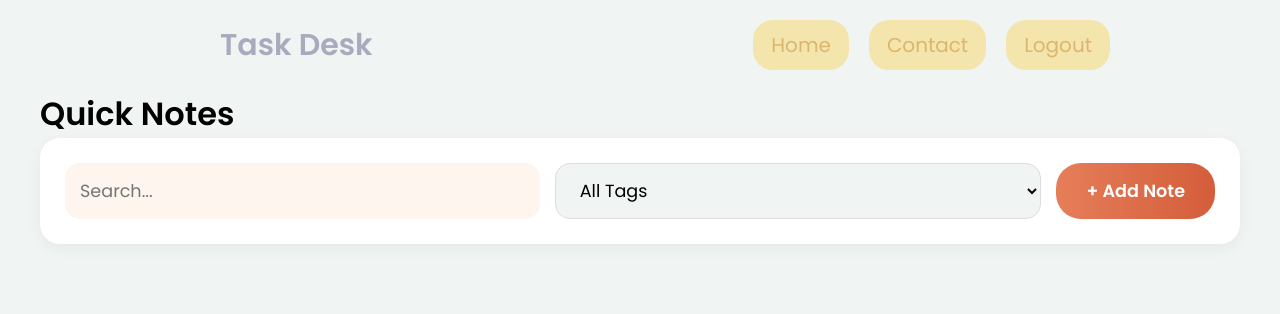
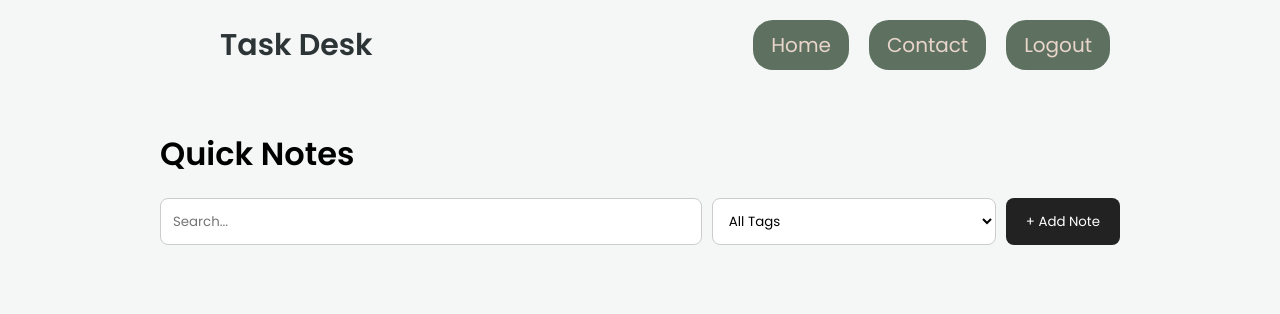
Before and after one commit to Aungkolay88932/Task_Desk, a PHP site: page /note.html in a window 1280 px wide. Shown: the top 314 px of the page. Run offline with PHP 8.4, Linux system fonts and the light colour scheme; some libraries are stand-ins or nearby versions.

Commit message:
Update note.css

```diff
--- a/frontend/note.css
+++ b/frontend/note.css
@@ -1,9 +1,14 @@
-*{
+/* Step 1: Basic Reset */
+* {
     margin: 0;
     padding: 0;
     box-sizing: border-box;
-    font-family: "Poppins", sans-serif;
-    background:#F0F4F2;
+    font-family: 'Poppins', sans-serif;
+}
+
+/* Step 2: Body Background */
+body {
+    background-color: #f4f7f6;
 }
 ul{
     list-style: none;
@@ -16,9 +21,7 @@ button{
     border: none;
     background: none;
 }
-img{
-    width: 100%;
-}
+/* Step 3: Navbar styling like your Login page */
 /*nav bar*/
 
 header .navbar{
@@ -33,7 +36,7 @@ header .navbar{
     margin-bottom: 0;
 }
 .navbar .nav-logo .logo-text{
-    color: #A9AABD;
+    color: #2D3436;
     font-size: 30px;
     font-weight: bold;
     margin-left: 200px;
@@ -41,8 +44,8 @@ header .navbar{
 .navbar .nav-menu .nav-link,
 .navbar .nav-menu .nav-btn {
     padding: 10px 18px;
-    background: #F3E5AB;
-    color: #DCB66F;
+    background: #5E7161;
+    color: #E9D5CA;
     font-size: 20px;
     border-radius: 20px;
     transition: 0.3s ease;
@@ -58,8 +61,8 @@ header .navbar{
 /* Apply hover effect to both */
 .navbar .nav-menu .nav-link:hover,
 .navbar .nav-menu .nav-btn:hover {
-    background: #DCB66F;
-    color: #F3E5AB;
+    background: #E9D5CA;
+    color: #5E7161;
 }
 
 /* Ensure the list items are centered vertically */
@@ -71,40 +74,51 @@ header .navbar{
     list-style: none; /* Removes the dots */
 }
 
-.container { max-width: 1200px; margin: 0 auto; }
+/* Step 4: Layout Container */
+.container {
+    max-width: 1000px;
+    margin: 40px auto;
+    padding: 0 20px;
+}
 
-/* Controls Section */
+.main-title {
+    font-size: 32px;
+    margin-bottom: 20px;
+}
+
+/* Step 5: Toolbar (Search + Filter) */
 .controls {
     display: flex;
-    gap: 15px;
-    background: white;
-    padding: 25px;
-    border-radius: 20px;
+    gap: 10px;
     margin-bottom: 30px;
-    box-shadow: 0 4px 15px rgba(0,0,0,0.05);
 }
 
-.controls input, .controls select {
-    padding: 12px 20px;
-    border-radius: 15px;
-    border: 1px solid #ddd;
-    font-size: 1.1rem;
+.controls input {
+    flex: 2;
+    padding: 12px;
+    border-radius: 8px;
+    border: 1px solid #ccc;
     outline: none;
+}
+
+.controls select {
     flex: 1;
+    padding: 12px;
+    border-radius: 8px;
+    border: 1px solid #ccc;
+    background: white;
 }
 
 .btn-main {
-    background: linear-gradient(to right, #e67e5a, #d45d3a);
+    background: #222;
     color: white;
+    padding: 0 20px;
+    border-radius: 8px;
     border: none;
-    padding: 12px 30px;
-    border-radius: 25px;
-    font-weight: bold;
     cursor: pointer;
-    font-size: 1.1rem;
 }
 
-/* Notes Grid */
+/* Step 6: Note Cards */
 .notes-grid {
     display: grid;
     grid-template-columns: repeat(auto-fill, minmax(300px, 1fr));
@@ -112,54 +126,94 @@ header .navbar{
 }
 
 .note-card {
-    background: white;
-    padding: 25px;
-    border-radius: 25px;
-    box-shadow: 0 4px 10px rgba(0,0,0,0.05);
-    transition: transform 0.3s;
+    background: #fff;
+    padding: 20px;
+    border-radius: 12px;
     position: relative;
-    animation: fadeIn 0.5s ease;
+    border: 1px solid #eee;
+    word-wrap: break-word;
 }
 
-.note-card:hover { transform: translateY(-5px); }
+.note-tools {
+    position: absolute;
+    top: 15px;
+    right: 15px;
+}
 
-/* Modals */
+.note-tools i {
+    margin-left: 10px;
+    cursor: pointer;
+    color: #bbb;
+}
+
+/* Step 7: Modal (The "Add Note" Page) - Changed from Pink to White */
 .modal-overlay {
     display: none;
     position: fixed;
     top: 0; left: 0; width: 100%; height: 100%;
-    background: rgba(0,0,0,0.4);
-    z-index: 100;
-    justify-content: center; align-items: center;
+    background: rgba(0,0,0,0.5);
+    z-index: 1000;
+    justify-content: center;
+    align-items: center;
 }
 
-.modal-overlay.active { display: flex; }
+.modal-overlay.active {
+    display: flex;
+}
 
 .modal-body {
-    background:   #ffdad5;;
-    padding: 40px;
-    border-radius: 35px;
-    width: 90%;
-    max-width: 500px;
-    transform: translateY(50px);
-    animation: slideUp 0.4s forwards;
+    background: #ffffff; /* Clean White instead of Pink */
+    padding: 30px;
+    border-radius: 15px;
+    width: 400px;
+    box-shadow: 0 10px 25px rgba(0,0,0,0.1);
 }
 
-@keyframes slideUp { to { transform: translateY(0); } }
-@keyframes fadeIn { from { opacity: 0; } to { opacity: 1; } }
-
-/* Form Elements */
-label { display: block; margin: 15px 0 5px 10px; font-weight: bold; font-size: 1.1rem; }
-input[type="text"], textarea {
-    width: 100%;
-    padding: 15px;
-    background: #fdf5ee;
-    border: none;
-    border-radius: 15px;
-    font-size: 1.1rem;
+.modal-body h2 {
+    margin-bottom: 20px;
 }
 
-.modal-buttons { display: flex; gap: 10px; margin-top: 25px; justify-content: flex-end; }
-.cancel-btn { background: #e0d0c0; border: none; padding: 12px 25px; border-radius: 25px; cursor: pointer; font-weight: bold; }
-.submit-btn { background: #e67e5a; color: white; border: none; padding: 12px 35px; border-radius: 25px; cursor: pointer; font-weight: bold; }
-.delete-btn { background: #ff4d4d; color: white; border: none; padding: 12px 25px; border-radius: 25px; cursor: pointer; font-weight: bold; }
+.modal-body label {
+    display: block;
+    margin-top: 15px;
+    font-weight: 600;
+}
+
+.modal-body input[type="text"],
+.modal-body textarea {
+    width: 100%;
+    padding: 10px;
+    margin-top: 5px;
+    border: 1px solid #ddd;
+    border-radius: 5px;
+}
+
+.tag-selection {
+    display: flex;
+    gap: 15px;
+    margin-top: 10px;
+}
+
+.modal-buttons {
+    display: flex;
+    justify-content: flex-end;
+    gap: 10px;
+    margin-top: 25px;
+}
+
+.save-btn {
+    background: #5E7161;
+    color: white;
+    padding: 10px 20px;
+    border: none;
+    border-radius: 5px;
+    cursor: pointer;
+}
+
+.cancel-btn {
+    background: #eee;
+    padding: 10px 20px;
+    border: none;
+    border-radius: 5px;
+    cursor: pointer;
+}
```
